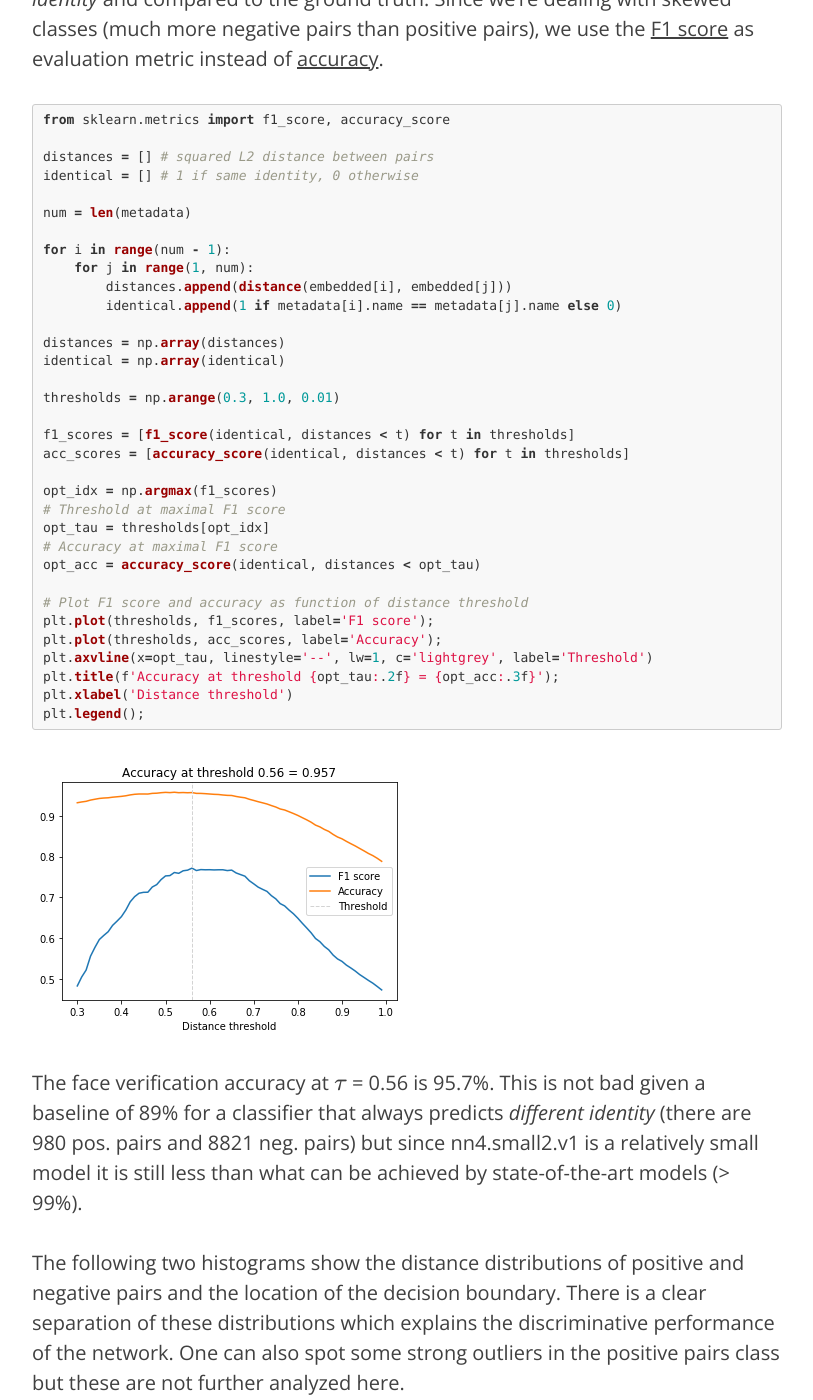
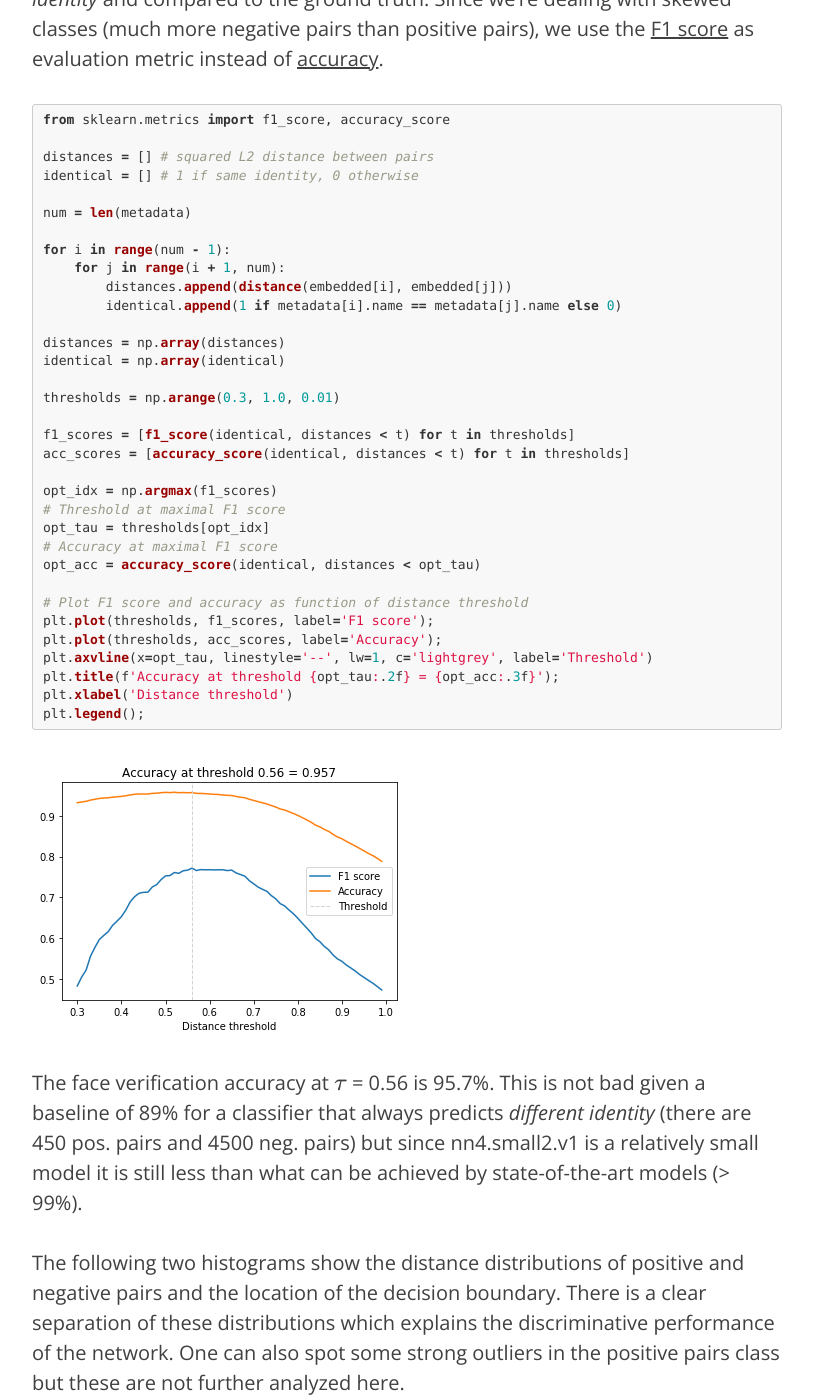
Before and after one commit to krasserm/krasserm.github.io, a Jekyll site: the page built from _posts/2018-02-07-deep-face-recognition.md, in a window 1280 px wide and 1400 px high, scrolled down 7945 px. Shown: the whole window, without its empty margins (233-1046 px from the left). Built offline with Jekyll 4.4.1, drawn with Linux system fonts in a browser that asks for light colours; formulas are drawn with MathJax 3; comment, search, counter and statistics services are not loaded.

Commit message:
Fix double-counting of pairs

```diff
--- a/_posts/2018-02-07-deep-face-recognition.md
+++ b/_posts/2018-02-07-deep-face-recognition.md
@@ -259,7 +259,7 @@ identical = [] # 1 if same identity, 0 otherwise
 num = len(metadata)
 
 for i in range(num - 1):
-    for j in range(1, num):
+    for j in range(i + 1, num):
         distances.append(distance(embedded[i], embedded[j]))
         identical.append(1 if metadata[i].name == metadata[j].name else 0)
 
@@ -290,7 +290,7 @@ plt.legend();
 ![png](/img/2018-02-07/output_26_0.png)
 
 
-The face verification accuracy at $$\tau$$ = 0.56 is 95.7%. This is not bad given a baseline of 89% for a classifier that always predicts *different identity* (there are 980 pos. pairs and 8821 neg. pairs) but since nn4.small2.v1 is a relatively small model it is still less than what can be achieved by state-of-the-art models (> 99%).
+The face verification accuracy at $$\tau$$ = 0.56 is 95.7%. This is not bad given a baseline of 89% for a classifier that always predicts *different identity* (there are 450 pos. pairs and 4500 neg. pairs) but since nn4.small2.v1 is a relatively small model it is still less than what can be achieved by state-of-the-art models (> 99%).
 
 The following two histograms show the distance distributions of positive and negative pairs and the location of the decision boundary. There is a clear separation of these distributions which explains the discriminative performance of the network. One can also spot some strong outliers in the positive pairs class but these are not further analyzed here.
 
```
